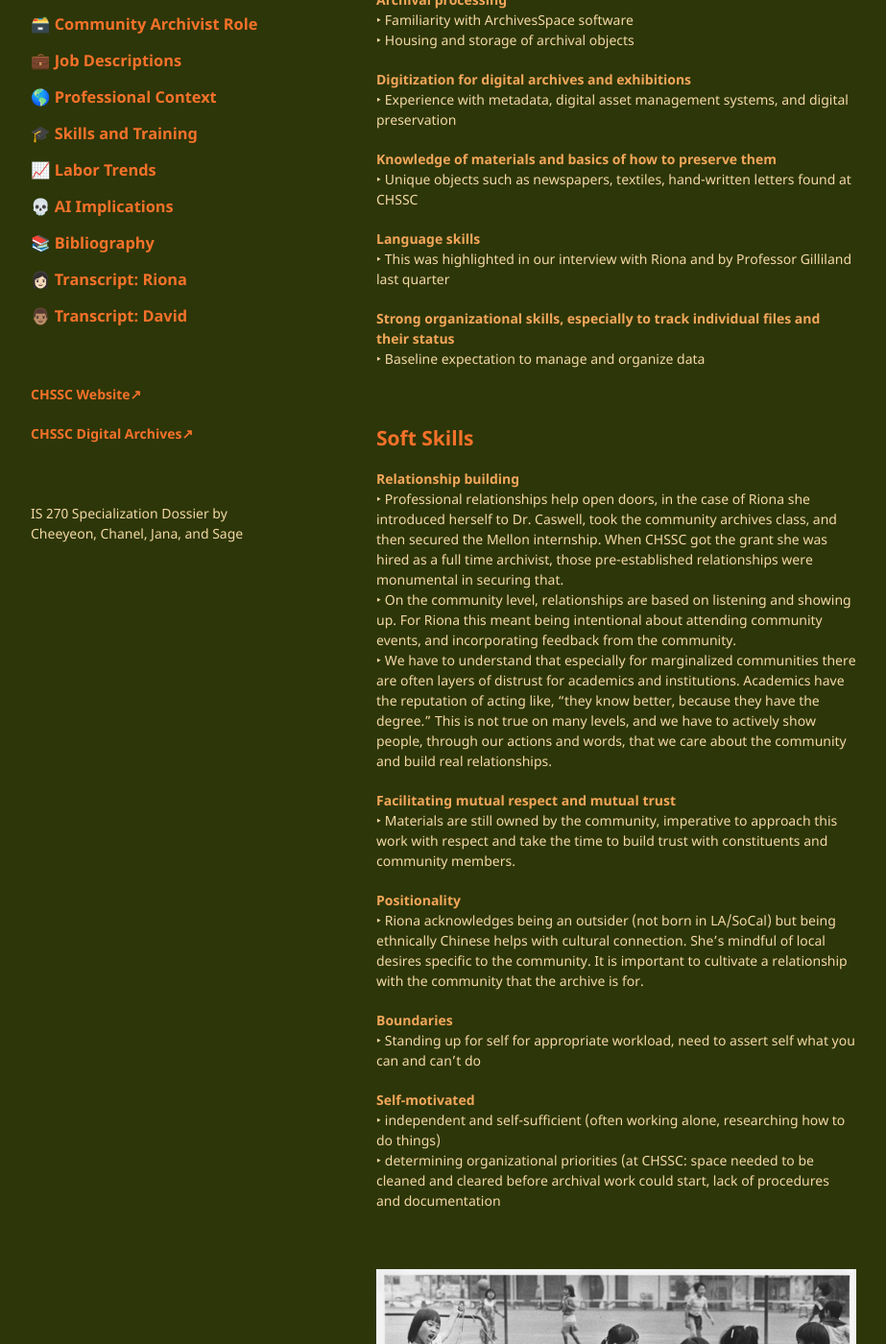
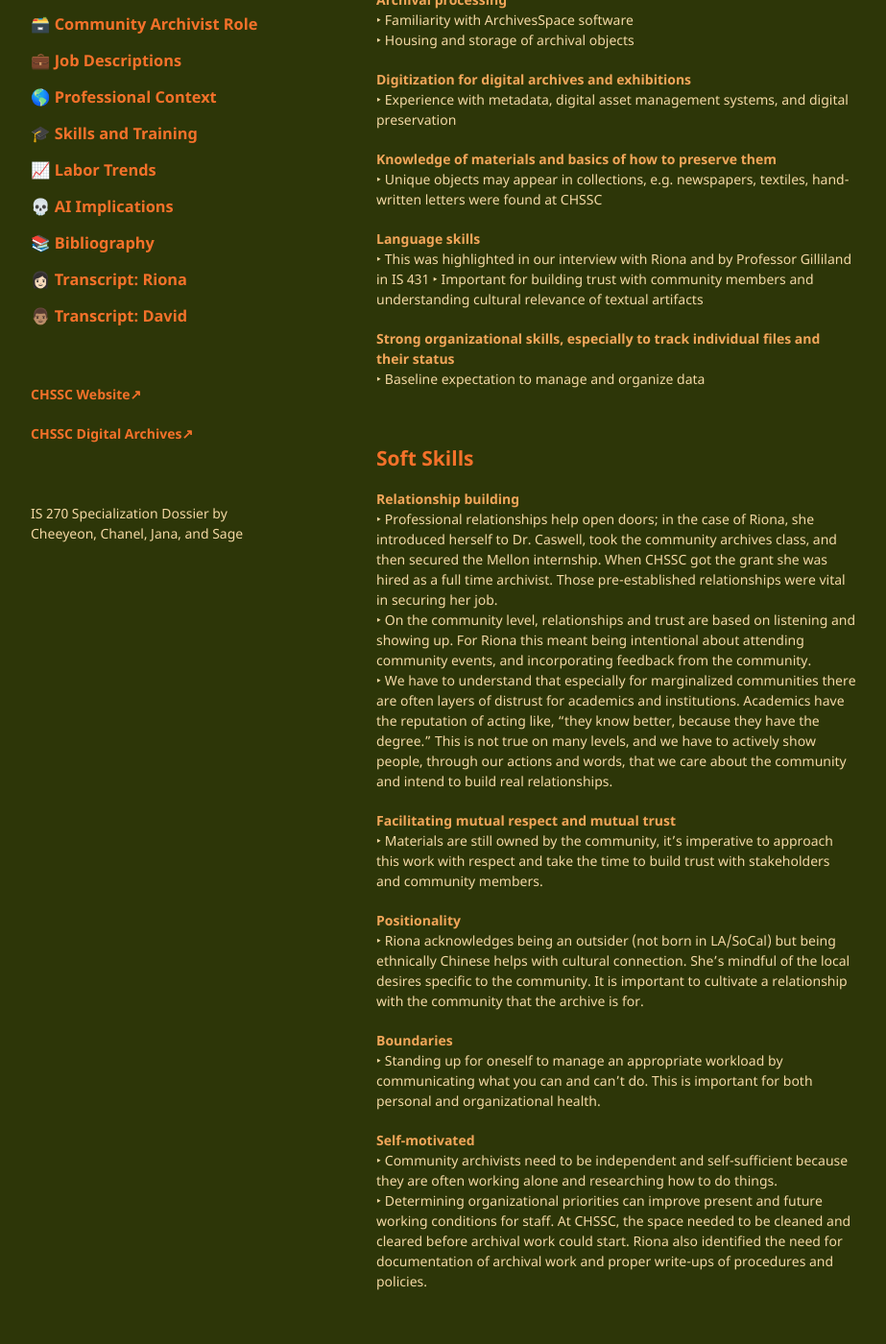
Before and after one commit to chaanelly/IS270-CHSSC, a Jekyll site: the page built from pages/skills-training.md, in a window 1280 px wide and 1400 px high, scrolled down 699 px. Shown: the whole window at 96% size, without its empty margins (178-1101 px from the left). Built offline with Jekyll 4.4.1, drawn with Linux system fonts in a browser that asks for light colours; our own code applies the rules of GitHub Pages for plain Markdown files; some of the changed text lies outside the part shown.

Commit message:
Update skills-training.md

```diff
--- a/pages/skills-training.md
+++ b/pages/skills-training.md
@@ -17,10 +17,11 @@ These are the necessary skills that a community archivist needs in their work en
   ‣ Experience with metadata, digital asset management systems, and digital preservation
 
 **Knowledge of materials and basics of how to preserve them**\
-  ‣ Unique objects such as newspapers, textiles, hand-written letters found at CHSSC
+  ‣ Unique objects may appear in collections, e.g. newspapers, textiles, hand-written letters were found at CHSSC
 
 **Language skills**\
-  ‣ This was highlighted in our interview with Riona and by Professor Gilliland last quarter
+  ‣ This was highlighted in our interview with Riona and by Professor Gilliland in IS 431
+  ‣ Important for building trust with community members and understanding cultural relevance of textual artifacts
 
 **Strong organizational skills, especially to track individual files and their status**\
   ‣ Baseline expectation to manage and organize data
@@ -30,22 +31,22 @@ These are the necessary skills that a community archivist needs in their work en
 ## Soft Skills
 
 **Relationship building**\
-  ‣ Professional relationships help open doors, in the case of Riona she introduced herself to Dr. Caswell, took the community archives class, and then secured the Mellon internship. When CHSSC got the grant she was hired as a full time archivist, those pre-established relationships were monumental in securing that.\
-  ‣ On the community level, relationships are based on listening and showing up. For Riona this meant being intentional about attending community events, and incorporating feedback from the community.\
- ‣ We have to understand that especially for marginalized communities there are often layers of distrust for academics and institutions. Academics have the reputation of acting like, “they know better, because they have the degree.” This is not true on many levels, and we have to actively show people, through our actions and words, that we care about the community and build real relationships.
+  ‣ Professional relationships help open doors; in the case of Riona, she introduced herself to Dr. Caswell, took the community archives class, and then secured the Mellon internship. When CHSSC got the grant she was hired as a full time archivist. Those pre-established relationships were vital in securing her job.\
+  ‣ On the community level, relationships and trust are based on listening and showing up. For Riona this meant being intentional about attending community events, and incorporating feedback from the community.\
+ ‣ We have to understand that especially for marginalized communities there are often layers of distrust for academics and institutions. Academics have the reputation of acting like, “they know better, because they have the degree.” This is not true on many levels, and we have to actively show people, through our actions and words, that we care about the community and intend to build real relationships.
 
 **Facilitating mutual respect and mutual trust**\
-  ‣ Materials are still owned by the community, imperative to approach this work with respect and take the time to build trust with constituents and community members.
+  ‣ Materials are still owned by the community, it's imperative to approach this work with respect and take the time to build trust with stakeholders and community members.
 
 **Positionality**\
-  ‣ Riona acknowledges being an outsider (not born in LA/SoCal) but being ethnically Chinese helps with cultural connection. She’s mindful of local desires specific to the community. It is important to cultivate a relationship with the community that the archive is for.
+  ‣ Riona acknowledges being an outsider (not born in LA/SoCal) but being ethnically Chinese helps with cultural connection. She’s mindful of the local desires specific to the community. It is important to cultivate a relationship with the community that the archive is for.
 
 **Boundaries**\
-  ‣ Standing up for self for appropriate workload, need to assert self what you can and can’t do
+  ‣ Standing up for oneself to manage an appropriate workload by communicating what you can and can’t do. This is important for both personal and organizational health.
 
 **Self-motivated**\
-  ‣ independent and self-sufficient (often working alone, researching how to do things)\
-  ‣ determining organizational priorities (at CHSSC: space needed to be cleaned and cleared before archival work could start, lack of procedures and documentation
+  ‣ Community archivists need to be independent and self-sufficient because they are often working alone and researching how to do things.\
+  ‣ Determining organizational priorities can improve present and future working conditions for staff. At CHSSC, the space needed to be cleaned and cleared before archival work could start. Riona also identified the need for documentation of archival work and proper write-ups of procedures and policies.
 
   <br>
 
@@ -57,15 +58,13 @@ _Children playing Chinese jump rope at the playground. From Castelar Elementary
 ## Preparation
 
 **“Learn how to learn”**\
-The MLIS degree does not prepare us for the in-and-outs of the archival profession; that coupled with ever changing technologies means we will constantly be adapting and learning as the field adjusts to changes. Lean into learning, be receptive to new ideas, and get creative to navigate challenges that come up.
+The MLIS degree does not prepare us for the in-and-outs of the archival profession; coupled with ever-changing technologies means we will constantly be adapting and learning as the field adjusts to changes. Lean into learning, be receptive to new ideas, and get creative to navigate challenges that come up.
 
 **Hands on learning**\
-Classes within the program are incredibly theory heavy, seek out opportunities to apply things. Riona advised, “get internships whenever you can, you learn so much through internships, you gain a lot of knowledge through work experiences.”
-Students should pursue jobs and internships that provide praxis to compliment the theories and skills they are learning in class
+Classes within the program are incredibly theory-heavy, so seek out opportunities to apply class learnings. Riona advised, “get internships whenever you can, you learn so much through internships, and you gain a lot of knowledge through work experiences.” Students should pursue jobs and internships that provide praxis to complement the theories and skills they are learning in class.
 
 **Networking**\
-Although uncomfortable, students should practice their networking and connecting skills, through our two conversations it was made evident that relationships built during MLIS programs or internships often lead directly to employment opportunities.
-Both interviewees emphasized that many opportunities come through professional networks and internships rather than formal job postings.
+Although uncomfortable, students should practice their networking and connecting skills. Through our two conversations, it was evident that relationships built during MLIS programs or internships often lead directly to employment opportunities. Both interviewees emphasized that many opportunities come through professional networks and internships rather than formal job postings.
 
 <br>
 
@@ -78,10 +77,10 @@ Learn theoretical foundations and get hands-on experience.
 Expands the type and amount of materials you can work with, diversifies archive work and archives.
 
 **Metadata and digital asset management**\
-An essential baseline for archival work.
+An essential baseline for archival work, particularly for digitization.
 
 **Oral History**\
-Essential foundation for community archive work.
+Essential foundation for documenting histories of community members of diverse backgrounds.
 
 
 <br>
```
